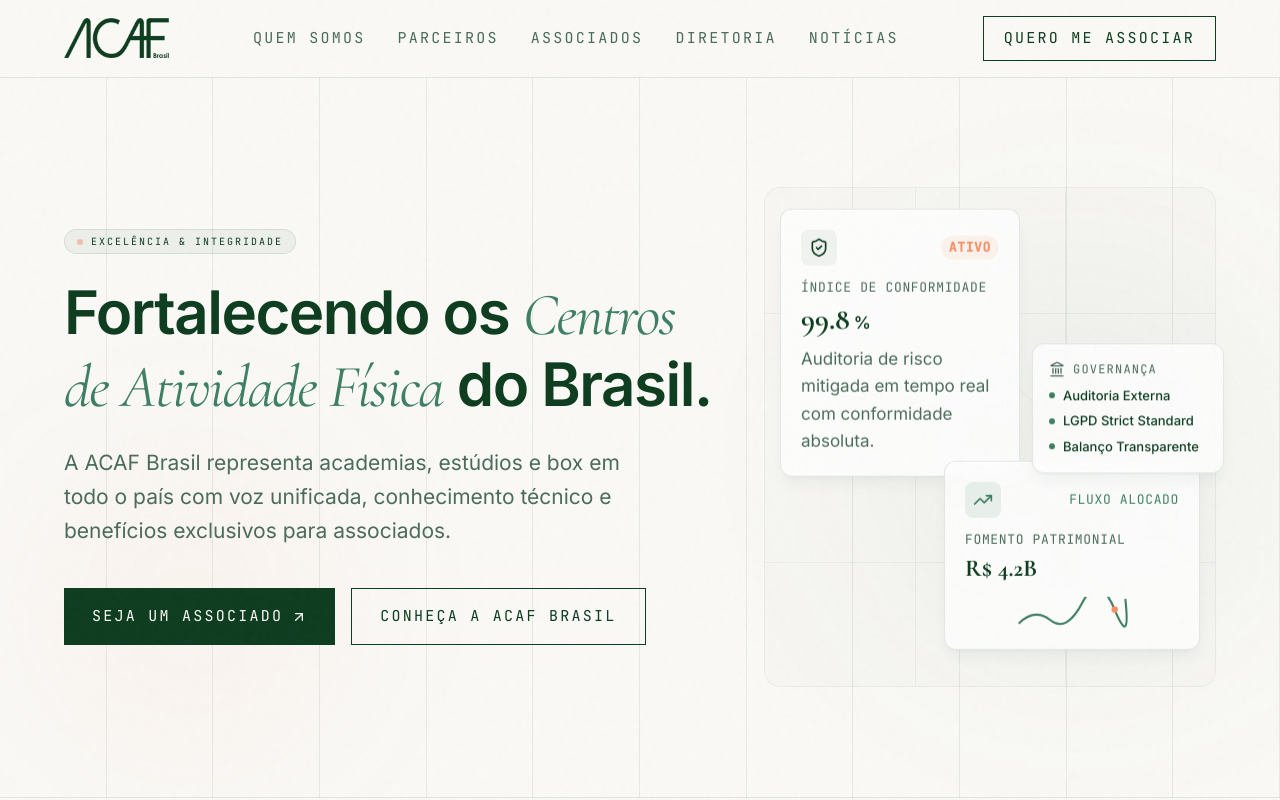
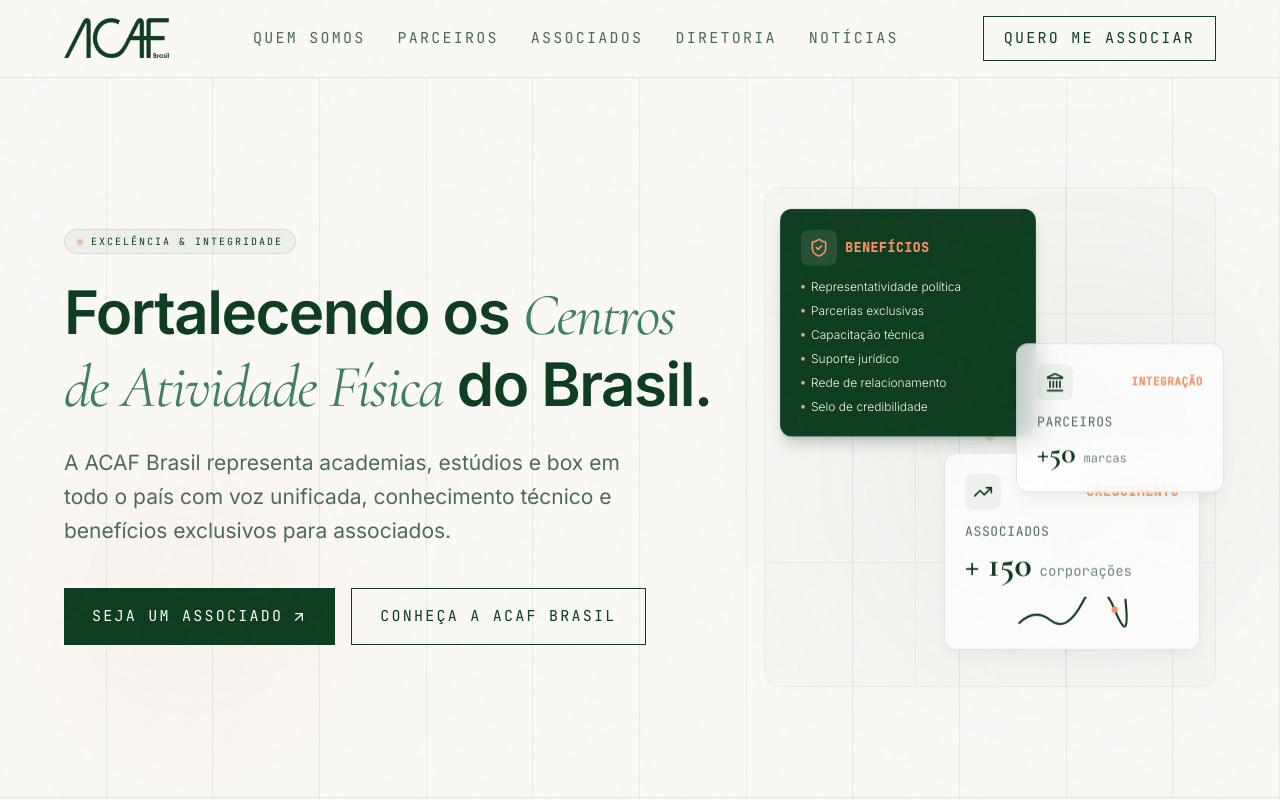
Before and after one commit to cmoro-rayanne/acafbrasil, a React (Vite) app: page / in a window 1280 px wide. Shown: the top 800 px of the page. Built offline with nearby package versions, Linux system fonts and the light colour scheme.

Commit message:
feat: reestilizar cards flutuantes do hero e atualizar hover do botao do menu

```diff
--- a/src/features/landing/components/Header.tsx
+++ b/src/features/landing/components/Header.tsx
@@ -45,8 +45,8 @@
         <div className="flex items-center gap-4">
           <a
             href="#contato"
-            className="btn-slide-reveal inline-flex items-center justify-center border border-acaf-forest text-acaf-forest hover:text-acaf-forest px-5 py-2.5 text-[15px] font-mono uppercase tracking-[0.15em] transition-all"
-            style={{ '--slide-color': '#FAF9F6' } as React.CSSProperties}
+            className="btn-slide-reveal inline-flex items-center justify-center border border-acaf-forest text-acaf-forest px-5 py-2.5 text-[15px] font-mono uppercase tracking-[0.15em] transition-all"
+            style={{ '--slide-color': '#EAEFEB' } as React.CSSProperties}
           >
             Quero me Associar
           </a>
--- a/src/features/landing/components/Hero.tsx
+++ b/src/features/landing/components/Hero.tsx
@@ -70,43 +70,60 @@
             </div>
           </div>
 
-          {/* Floating Card 1: Compliance Metric (Top-Left) */}
-          <div className="absolute top-6 left-4 bg-white/75 backdrop-blur-md border border-acaf-forest/10 p-5 rounded-xl shadow-lg shadow-acaf-forest/5 w-60 animate-float">
+          {/* Floating Card 1: Benefícios (Top-Left) */}
+          <div className="absolute top-6 left-4 bg-acaf-forest border border-white/10 p-5 rounded-xl shadow-lg shadow-acaf-forest/20 w-64 animate-float text-white">
+            <div className="flex items-center gap-2 mb-3">
+              <div className="p-2 bg-white/10 rounded-lg text-[#FAF9F6]">
+                <ShieldCheck className="w-5 h-5 text-acaf-coral" />
+              </div>
+              <h4 className="font-mono text-[13px] uppercase tracking-wider text-acaf-coral font-semibold">
+                Benefícios
+              </h4>
+            </div>
+            <ul className="space-y-1.5 text-[12px] text-white/95 font-light">
+              <li className="flex items-center gap-1.5">
+                <span className="w-1 h-1 bg-[#C5A880] rounded-full shrink-0"></span>
+                <span>Representatividade política</span>
+              </li>
+              <li className="flex items-center gap-1.5">
+                <span className="w-1 h-1 bg-[#C5A880] rounded-full shrink-0"></span>
+                <span>Parcerias exclusivas</span>
+              </li>
+              <li className="flex items-center gap-1.5">
+                <span className="w-1 h-1 bg-[#C5A880] rounded-full shrink-0"></span>
+                <span>Capacitação técnica</span>
+              </li>
+              <li className="flex items-center gap-1.5">
+                <span className="w-1 h-1 bg-[#C5A880] rounded-full shrink-0"></span>
+                <span>Suporte jurídico</span>
+              </li>
+              <li className="flex items-center gap-1.5">
+                <span className="w-1 h-1 bg-[#C5A880] rounded-full shrink-0"></span>
+                <span>Rede de relacionamento</span>
+              </li>
+              <li className="flex items-center gap-1.5">
+                <span className="w-1 h-1 bg-[#C5A880] rounded-full shrink-0"></span>
+                <span>Selo de credibilidade</span>
+              </li>
+            </ul>
+          </div>
+
+          {/* Floating Card 2: Associados (Bottom-Right) */}
+          <div className="absolute bottom-8 right-4 bg-white/75 backdrop-blur-md border border-acaf-forest/10 p-5 rounded-xl shadow-lg shadow-acaf-forest/5 w-64 animate-float-slow">
             <div className="flex items-center justify-between mb-3">
               <div className="p-2 bg-acaf-forest/5 rounded-lg text-acaf-forest">
-                <ShieldCheck className="w-5 h-5" />
+                <TrendingUp className="w-5 h-5" />
               </div>
-              <span className="font-mono text-[13px] uppercase tracking-wider text-acaf-coral bg-acaf-coral/10 px-2 py-0.5 rounded-full font-semibold">
-                Ativo
+              <span className="font-mono text-[13px] text-acaf-coral uppercase tracking-wider font-semibold">
+                Crescimento
               </span>
             </div>
             <h4 className="font-mono text-[13px] uppercase tracking-wider text-acaf-sage">
-              Índice de Conformidade
-            </h4>
-            <div className="flex items-baseline gap-1 mt-1">
-              <span className="text-3xl font-serif font-bold text-acaf-forest">99.8</span>
-              <span className="text-[17px] font-semibold text-acaf-forest">%</span>
-            </div>
-            <p className="text-[17px] text-acaf-sage mt-2 leading-relaxed">
-              Auditoria de risco mitigada em tempo real com conformidade absoluta.
-            </p>
-          </div>
-
-          {/* Floating Card 2: Fomento Allocations (Bottom-Right) */}
-          <div className="absolute bottom-8 right-4 bg-white/75 backdrop-blur-md border border-acaf-forest/10 p-5 rounded-xl shadow-lg shadow-acaf-forest/5 w-64 animate-float-slow">
-            <div className="flex items-center justify-between mb-3">
-              <div className="p-2 bg-acaf-emerald/10 rounded-lg text-acaf-emerald">
-                <TrendingUp className="w-5 h-5" />
-              </div>
-              <span className="font-mono text-[13px] text-acaf-emerald uppercase tracking-wider">
-                Fluxo Alocado
-              </span>
-            </div>
-            <h4 className="font-mono text-[13px] uppercase tracking-wider text-acaf-sage">
-              Fomento Patrimonial
+              Associados
             </h4>
             <div className="mt-1 flex items-baseline gap-1">
-              <span className="text-2xl font-serif font-bold text-acaf-forest">R$ 4.2B</span>
+              <span className="text-4xl font-serif font-bold text-acaf-forest">+ 150</span>
+              <span className="text-[14px] font-mono text-acaf-sage/80 font-light ml-1">corporações</span>
             </div>
 
             {/* Visual Mini Sparkline (SVG) */}
@@ -114,7 +131,7 @@
               <svg className="w-full h-full" viewBox="0 0 100 30" fill="none">
                 <path
                   d="M0,25 Q15,10 30,22 T60,5 T90,12 T100,2"
-                  stroke="#3D7F61"
+                  stroke="#0D3C1F"
                   strokeWidth="2"
                   fill="none"
                 />
@@ -123,27 +140,22 @@
             </div>
           </div>
 
-          {/* Floating Card 3: Governance Metrics (Center-Right) */}
-          <div className="absolute top-1/3 -right-2 bg-white/75 backdrop-blur-md border border-acaf-forest/10 p-4 rounded-xl shadow-lg shadow-acaf-forest/5 w-48 animate-float-delayed">
-            <div className="flex items-center gap-2 mb-2">
-              <Landmark className="w-4 h-4 text-acaf-sage" />
-              <h4 className="font-mono text-[12px] uppercase tracking-widest text-acaf-sage">
-                Governança
-              </h4>
+          {/* Floating Card 3: Parceiros (Center-Right) */}
+          <div className="absolute top-1/3 -right-2 bg-white/75 backdrop-blur-md border border-acaf-forest/10 p-5 rounded-xl shadow-lg shadow-acaf-forest/5 w-52 animate-float-delayed">
+            <div className="flex items-center justify-between mb-3">
+              <div className="p-2 bg-acaf-forest/5 rounded-lg text-acaf-forest">
+                <Landmark className="w-5 h-5" />
+              </div>
+              <span className="font-mono text-[11px] text-acaf-coral uppercase tracking-wider font-semibold">
+                Integração
+              </span>
             </div>
-            <div className="space-y-1.5">
-              <div className="flex items-center gap-2">
-                <div className="w-1.5 h-1.5 bg-acaf-emerald rounded-full"></div>
-                <span className="text-[13px] text-acaf-forest font-medium">Auditoria Externa</span>
-              </div>
-              <div className="flex items-center gap-2">
-                <div className="w-1.5 h-1.5 bg-acaf-emerald rounded-full"></div>
-                <span className="text-[13px] text-acaf-forest font-medium">LGPD Strict Standard</span>
-              </div>
-              <div className="flex items-center gap-2">
-                <div className="w-1.5 h-1.5 bg-acaf-emerald rounded-full"></div>
-                <span className="text-[13px] text-acaf-forest font-medium">Balanço Transparente</span>
-              </div>
+            <h4 className="font-mono text-[13px] uppercase tracking-wider text-acaf-sage">
+              Parceiros
+            </h4>
+            <div className="mt-1 flex items-baseline gap-1">
+              <span className="text-3xl font-serif font-bold text-acaf-forest">+50</span>
+              <span className="text-[12px] font-mono text-acaf-sage/80 font-light ml-1">marcas</span>
             </div>
           </div>
 
```
